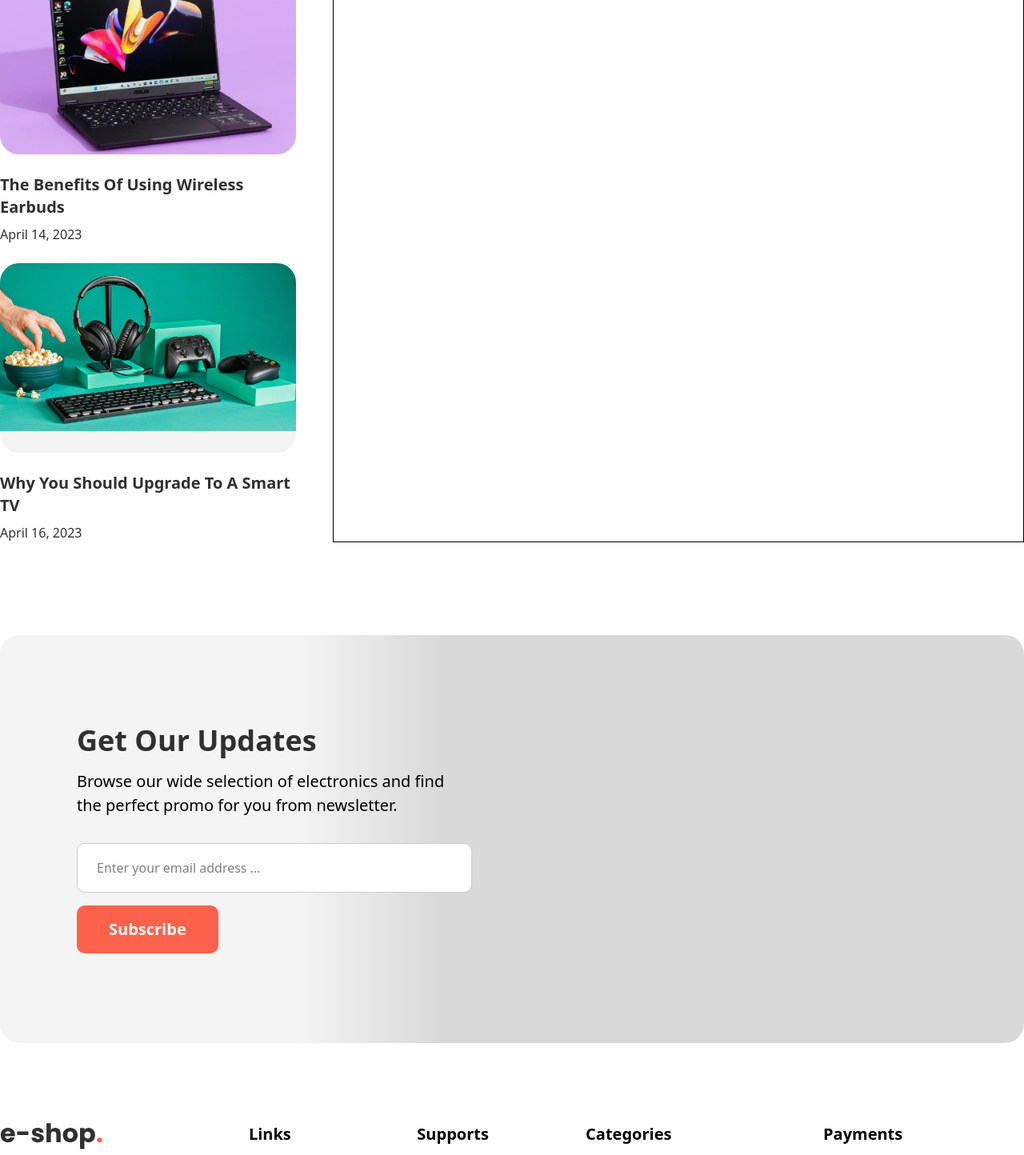
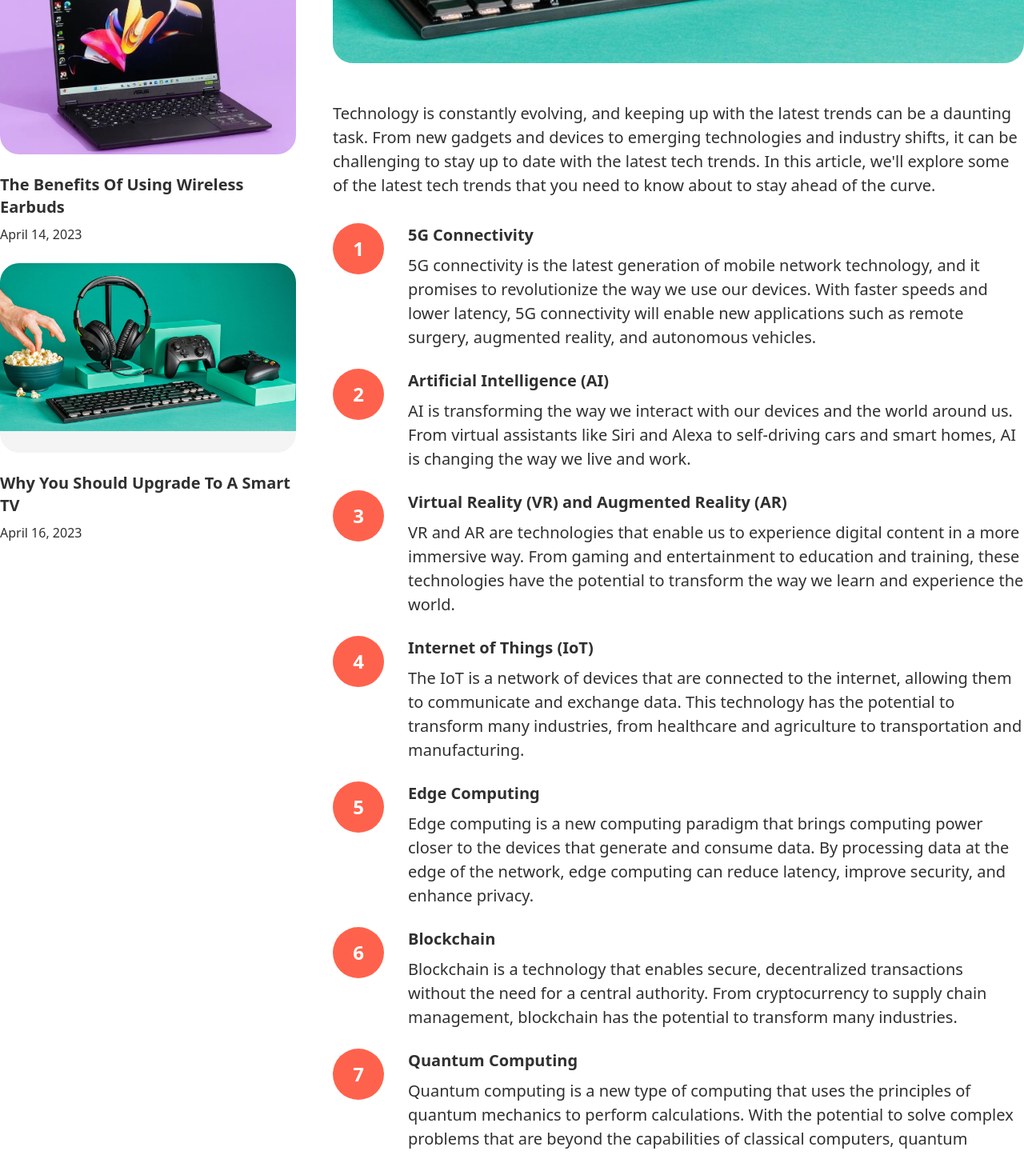
Before and after one commit to ramen72/OYA-Project-16-E-Shop, a React (Vite) app: page /blog-details in a window 1280 px wide. Shown: the part 1200-2644 px from the top of the page at 80% size. Built offline with nearby package versions, Linux system fonts and the light colour scheme.

Commit message:
Update Blog Details page at 09-07-2025_1223

```diff
--- /dev/null
+++ b/src/data/BlogDetailsData.jsx
@@ -0,0 +1,41 @@
+import React from "react";
+
+const BlogDetailsData = [
+  {
+    title: "5G Connectivity",
+    details:
+      "5G connectivity is the latest generation of mobile network technology, and it promises to revolutionize the way we use our devices. With faster speeds and lower latency, 5G connectivity will enable new applications such as remote surgery, augmented reality, and autonomous vehicles. ",
+  },
+  {
+    title: "Artificial Intelligence (AI)",
+    details:
+      "AI is transforming the way we interact with our devices and the world around us. From virtual assistants like Siri and Alexa to self-driving cars and smart homes, AI is changing the way we live and work. ",
+  },
+  {
+    title: "Virtual Reality (VR) and Augmented Reality (AR)",
+    details:
+      "VR and AR are technologies that enable us to experience digital content in a more immersive way. From gaming and entertainment to education and training, these technologies have the potential to transform the way we learn and experience the world. ",
+  },
+  {
+    title: "Internet of Things (IoT)",
+    details:
+      "The IoT is a network of devices that are connected to the internet, allowing them to communicate and exchange data. This technology has the potential to transform many industries, from healthcare and agriculture to transportation and manufacturing. ",
+  },
+  {
+    title: "Edge Computing",
+    details:
+      "Edge computing is a new computing paradigm that brings computing power closer to the devices that generate and consume data. By processing data at the edge of the network, edge computing can reduce latency, improve security, and enhance privacy. ",
+  },
+  {
+    title: "Blockchain",
+    details:
+      "Blockchain is a technology that enables secure, decentralized transactions without the need for a central authority. From cryptocurrency to supply chain management, blockchain has the potential to transform many industries. ",
+  },
+  {
+    title: "Quantum Computing",
+    details:
+      "Quantum computing is a new type of computing that uses the principles of quantum mechanics to perform calculations. With the potential to solve complex problems that are beyond the capabilities of classical computers, quantum computing has the potential to revolutionize many industries, from finance and healthcare to energy and transportation. ",
+  },
+];
+
+export default BlogDetailsData;
--- a/src/pages/BlogDetailsPage.jsx
+++ b/src/pages/BlogDetailsPage.jsx
@@ -3,6 +3,7 @@ import Container from "../components/commonLayouts/Container";
 import BlogLeftSideBar from "../components/BlogLeftSideBar";
 import { HiMiniClock, HiUser } from "react-icons/hi2";
 import { FaComment } from "react-icons/fa";
+import BlogDetailsData from "../data/BlogDetailsData";
 
 const BlogDetailsPage = () => {
   return (
@@ -30,7 +31,7 @@ const BlogDetailsPage = () => {
             <div className={`w-[28.8816%]`}>
               <BlogLeftSideBar />
             </div>
-            <div className={`w-[67.5%] border`}>
+            <div className={`w-[67.5%]`}>
               <h1
                 className={`w-[85%] font-["poppins"] font-bold text-[56px] leading-[68px] capitalize`}
               >
@@ -56,6 +57,127 @@ const BlogDetailsPage = () => {
                   432 comments
                 </p>
               </div>
+              <div
+                className={`w-full h-[645px] bg-lightGray rounded-[25px] my-12`}
+              >
+                <img
+                  src="../../public/images/blogImage-3.jpg"
+                  alt="BlogImage"
+                  className="w-full h-full rounded-[25px] object-cover"
+                />
+              </div>
+              <p
+                className={`font-["montserrat"] font-normal text-xl text-black leading-[30px] mb-8`}
+              >
+                Technology is constantly evolving, and keeping up with the
+                latest trends can be a daunting task. From new gadgets and
+                devices to emerging technologies and industry shifts, it can be
+                challenging to stay up to date with the latest tech trends. In
+                this article, we'll explore some of the latest tech trends that
+                you need to know about to stay ahead of the curve.
+              </p>
+              <ul className={`flex flex-col gap-y-6`}>
+                {BlogDetailsData.map((item, index) => (
+                  <li className={`flex justify-start items-start gap-x-[30px]`}>
+                    <div className={``}>
+                      <span className='bg-orange w-[64px] h-[64px] font-["Montserrat"] font-semibold text-2xl text-white rounded-full text-center flex justify-center items-center'>
+                        {index + 1}
+                      </span>
+                    </div>
+                    <div>
+                      <h4
+                        className={`font-["montserrat"] font-bold text-xl text-black leading-[30px]`}
+                      >
+                        {item.title}
+                      </h4>
+                      <p
+                        className={`font-["montserrat"] font-normal text-xl text-black leading-[30px] mt-2`}
+                      >
+                        {item.details}
+                      </p>
+                    </div>
+                  </li>
+                ))}
+              </ul>
+              <p
+                className={`font-["montserrat"] font-normal text-xl text-black leading-[30px] mt-8`}
+              >
+                In conclusion, staying up to date with the latest tech trends is
+                essential for anyone who wants to stay ahead of the curve. From
+                5G connectivity and AI to VR and AR, these technologies have the
+                potential to transform the way we live and work. By keeping up
+                with the latest trends and innovations, you can prepare yourself
+                for the future and stay ahead of the competition.
+              </p>
+              <div
+                className={`mt-8 py-7 px-8 bg-lightGray flex flex-wrap justify-start items-start gap-2`}
+              >
+                <span
+                  className={`inline-block py-3 px-[20px] bg-white rounded-[5px]`}
+                >
+                  Technology
+                </span>
+                <span
+                  className={`inline-block py-3 px-[20px] bg-white rounded-[5px]`}
+                >
+                  Trends
+                </span>
+                <span
+                  className={`inline-block py-3 px-[20px] bg-white rounded-[5px]`}
+                >
+                  Innovation
+                </span>
+                <span
+                  className={`inline-block py-3 px-[20px] bg-white rounded-[5px]`}
+                >
+                  Tips
+                </span>
+                <span
+                  className={`inline-block py-3 px-[20px] bg-white rounded-[5px]`}
+                >
+                  Artificial Intelligence
+                </span>
+                <span
+                  className={`inline-block py-3 px-[20px] bg-white rounded-[5px]`}
+                >
+                  Virtual Reality
+                </span>
+                <span
+                  className={`inline-block py-3 px-[20px] bg-white rounded-[5px]`}
+                >
+                  Augmented Reality
+                </span>
+                <span
+                  className={`inline-block py-3 px-[20px] bg-white rounded-[5px]`}
+                >
+                  Internet of Things
+                </span>
+                <span
+                  className={`inline-block py-3 px-[20px] bg-white rounded-[5px]`}
+                >
+                  Internet of Things
+                </span>
+                <span
+                  className={`inline-block py-3 px-[20px] bg-white rounded-[5px]`}
+                >
+                  Blockchain
+                </span>
+                <span
+                  className={`inline-block py-3 px-[20px] bg-white rounded-[5px]`}
+                >
+                  Quantum Computing
+                </span>
+                <span
+                  className={`inline-block py-3 px-[20px] bg-white rounded-[5px]`}
+                >
+                  Emerging Technologies
+                </span>
+              </div>
+              <div className={`mt-20 flex justify-between items-center`}>
+                <div>Prev post</div>
+                <div>Social media</div>
+                <div>Next post</div>
+              </div>
             </div>
           </div>
         </Container>
```
